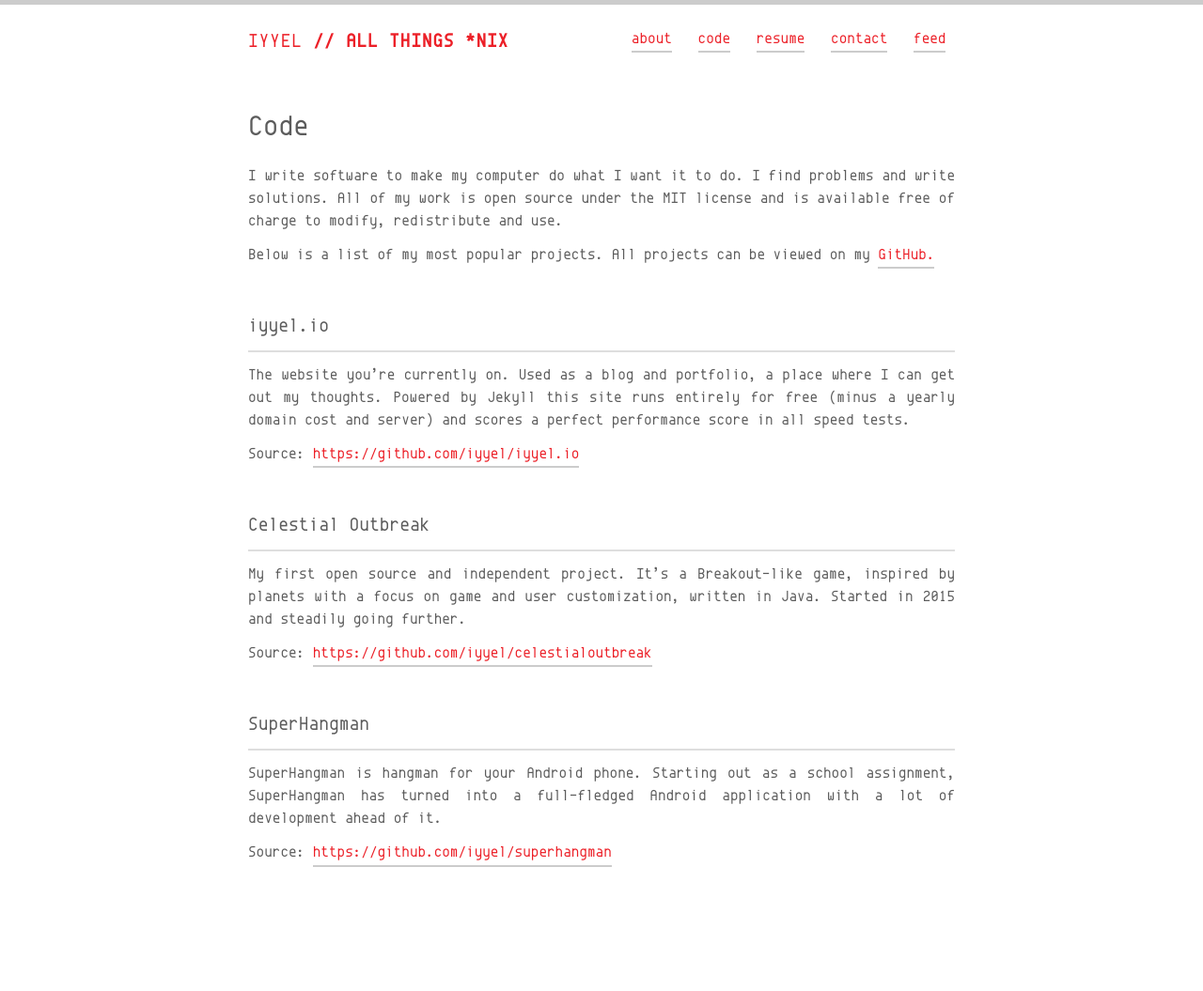
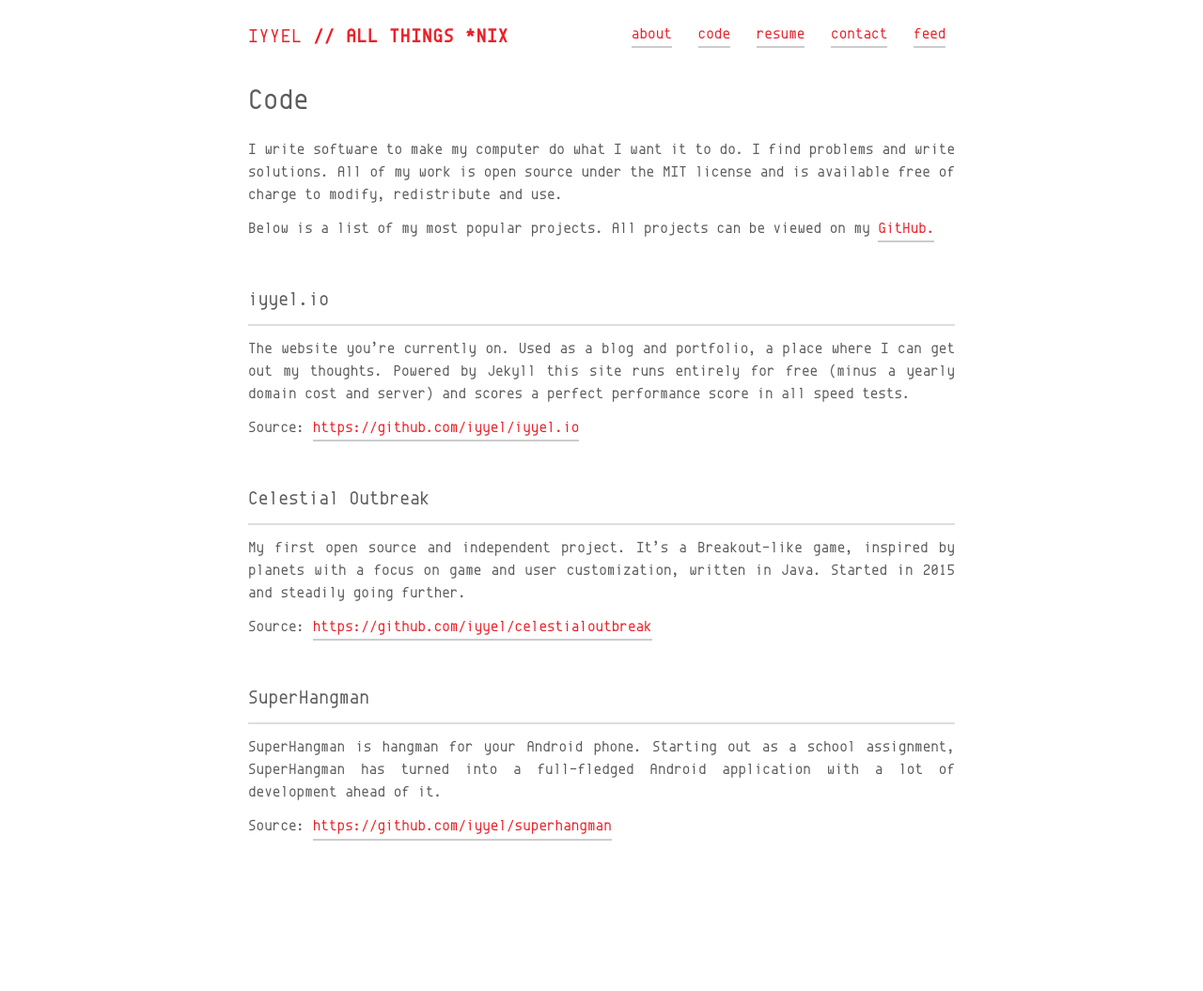
Before and after one commit to InAbsencia/inabsentia.io, a Jekyll site: the page built from src/code.md, in a window 1280 px wide. Shown: the whole page at 94% size. Built offline with Jekyll 4.4.1, drawn with Linux system fonts in a browser that asks for light colours; after the commit the page ends 1027 px from its top, so only the background shows below that.

Commit message:
Layout changes.

```diff
--- a/src/_posts/2018-06-24-Second-Year-BEng-Software-Engineering.markdown
+++ b/src/_posts/2018-06-24-Second-Year-BEng-Software-Engineering.markdown
@@ -61,7 +61,7 @@ when I was researching things myself, looking through the Android documentation
 put the time into creating an application, I could do it fairly well, which is a really nice feeling to have.
 {: style="text-align: justify;"}
 
-If interested, you can see the <a href="https://github.com/iyyel/SuperHangman">hangman</a> project on my GitHub and down below I'll talk a little bit about the iterative development of the
+If interested, you can see the <a href="https://github.com/iyyel/superhangman">hangman</a> project on my GitHub and down below I'll talk a little bit about the iterative development of the
 user interface of our final exam application. This application was a bit more complex than the hangman one, since the essence of this application was to communicate with special effects weapons (real looking
  weapons shooting flames, not actual bullets) made out of Arduino boards. At first, it was unsure whether the communication was gonna be based on Bluetooth or WiFi, but later it was decided that WiFi was going to be the final choice.
 {: style="text-align: justify;"}
@@ -104,7 +104,7 @@ about each of the courses, starting out with Linear Algebra.
 <br/>
 #### Linear Algebra
 <hr>
-If you've read the <a href="https://inabsentia.io/about/">about</a> page, you'll know that I enjoy mathematics, so having a course in pure Linear Algebra was pretty exciting.
+If you've read the <a href="https://iyyel.io/about/">about</a> page, you'll know that I enjoy mathematics, so having a course in pure Linear Algebra was pretty exciting.
 It was however, a little bit more demanding than my first math course (Calculus and Algebra I), but that's obviously to be expected. It started out fairly basic with stuff
 like Gaussian elimination, Gauss-Jordan elimination to end out with analysis of periodic functions and Fourier series and analysis. The course consisted of 2 bigger
 math projets and a homework assignment every week, so nothing special here. I quite enjoyed the course.
--- a/src/assets/scss/_layout.scss
+++ b/src/assets/scss/_layout.scss
@@ -73,9 +73,10 @@ hr {
 }
 
 .site-header {
-  border-top: 5px solid $light-gray-color;
+  //border-top: 5px solid $light-gray-color;
   margin-bottom: $small-spacing;
-  min-height: 80px;
+  //min-height: 80px;
+  min-height: 50px;
 }
 
 .intro {
--- a/src/code.md
+++ b/src/code.md
@@ -38,5 +38,5 @@ SuperHangman is hangman for your Android phone. Starting out as a school assignm
 turned into a full-fledged Android application with a lot of development ahead of it.
 {: style="text-align: justify;"}
 
-Source: <a href="https://github.com/iyyel/SuperHangman" target="_blank">https://github.com/iyyel/superhangman</a>
+Source: <a href="https://github.com/iyyel/superhangman" target="_blank">https://github.com/iyyel/superhangman</a>
 {: style="text-align: justify;"}
```
